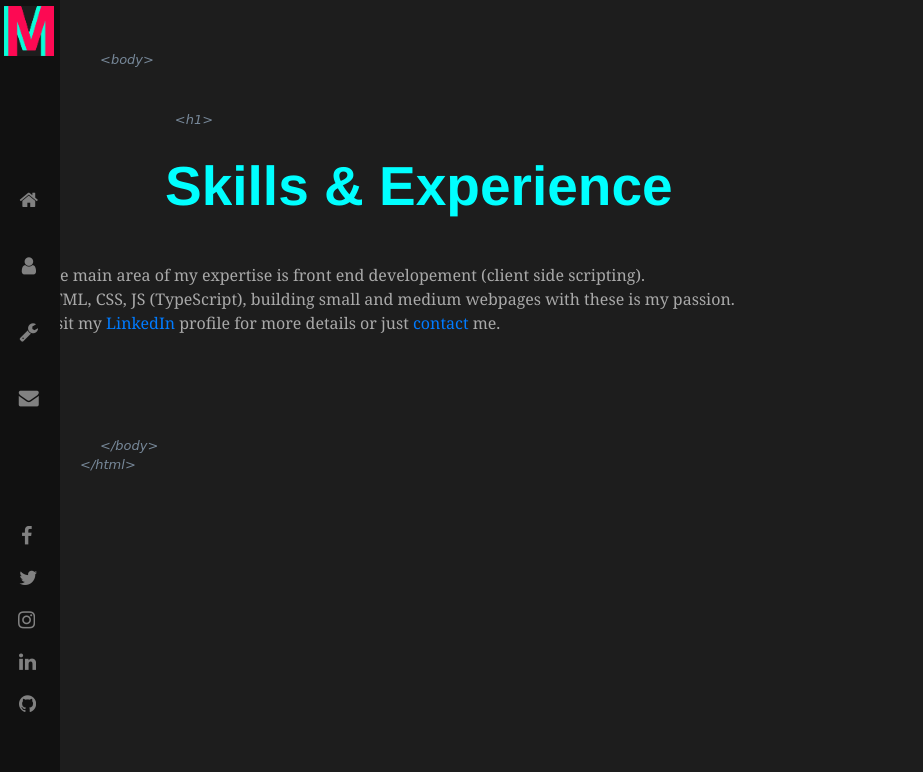
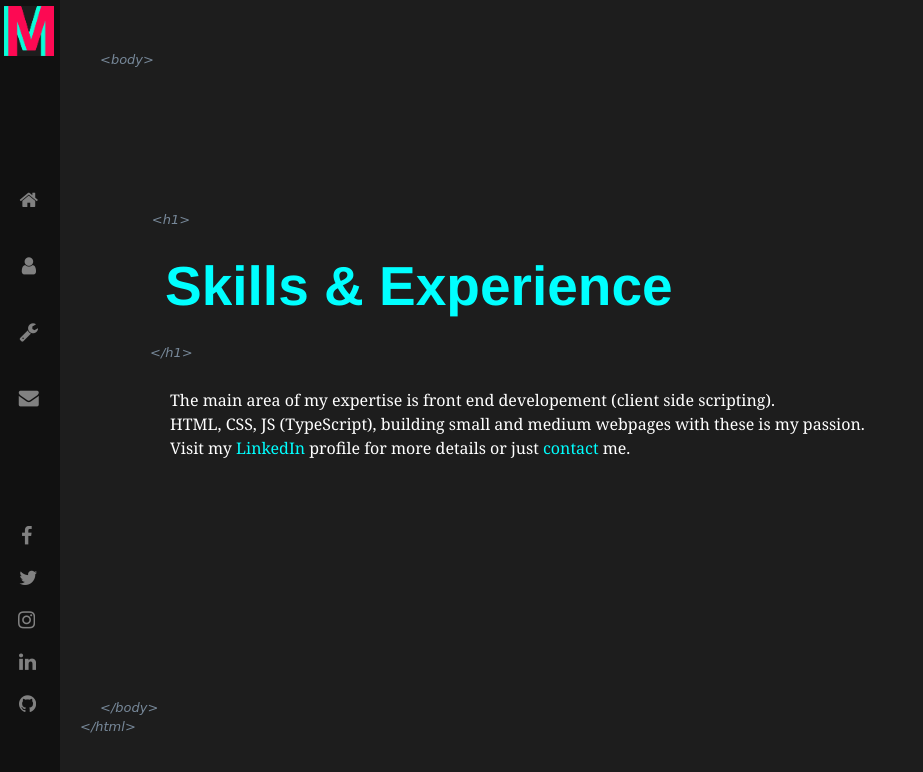
Before and after one commit to mayurpai/mayurpai.github.io, a PHP site: page /skills.html in a window 1280 px wide. Shown: the top 772 px of the page, without its empty margins (0-923 px from the left). Run offline with PHP 8.4, Linux system fonts and the light colour scheme.

Commit message:
Update style-skills.css

```diff
--- a/style-skills.css
+++ b/style-skills.css
@@ -8,8 +8,12 @@
     animation: move reverse 0.01s;
 }
 
+a {
+    color: aqua;
+}
+
 a:hover {
-    color: white;
+    color: rgb(255, 0, 149);
     text-decoration: none;
     cursor: pointer;
 }
@@ -35,8 +39,8 @@ h1 {
     font-style: normal;
     font-size: medium;
     font-family: Cambria, Cochin, Georgia, Times, 'Times New Roman', serif;
-    color: darkgray;
-    padding-left: 40px;
+    color: white;
+    padding-left: 170px;
     cursor: pointer;
 }
 
@@ -198,8 +202,8 @@ ul li:hover {
     font-size: small;
     color: lightslategrey;
     padding-left: 100px;
-    padding-top: 85px;
-    animation: move reverse 2.0s;
+    padding-top: 222px;
+    animation: move reverse 3.5s;
     cursor: pointer;
 }
 
@@ -218,9 +222,9 @@ ul li:hover {
     font-family: cursive;
     font-size: small;
     color: lightslategrey;
-    padding-left: 150px;
-    padding-top: 40px;
-    animation: move reverse 0.6s;
+    padding-left: 127px;
+    padding-top: 140px;
+    animation: move reverse 0.2s;
     cursor: pointer;
 }
 
@@ -230,6 +234,8 @@ ul li:hover {
     font-size: small;
     color: lightslategrey;
     animation: move reverse 2.7s;
+    padding-left: 150px;
+    padding-bottom: 25px;
     cursor: pointer;
 }
 
```
